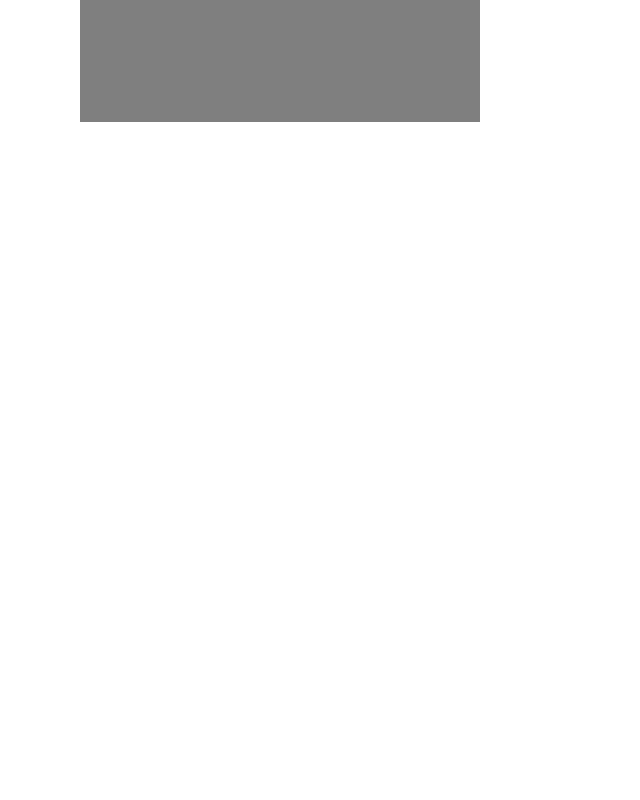
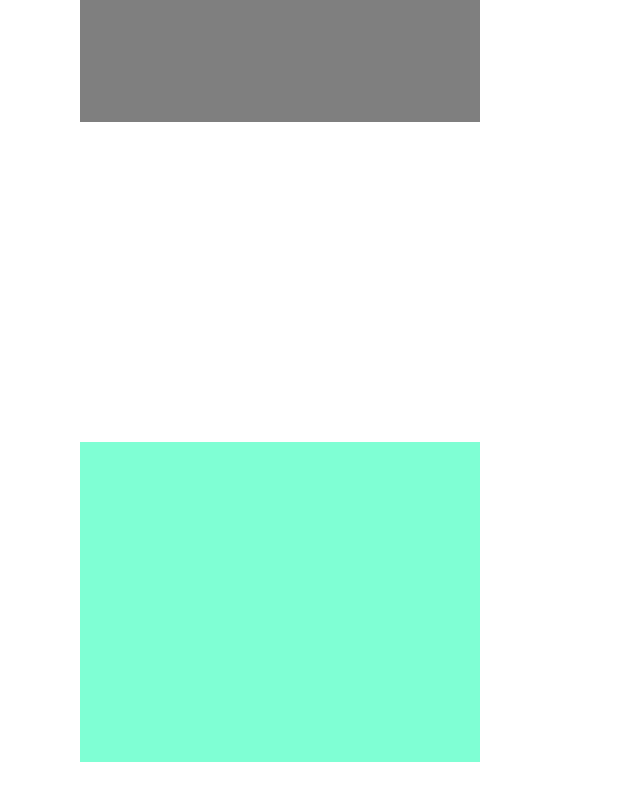
Before and after one commit to travisburns/framermotion, a React (Vite) app in the folder framermotiontut/: page / in a window 1280 px wide. Shown: the part 278-1078 px from the top of the page, without its empty margins (0-640 px from the left). Before the commit the page ends 800 px from the top, so only its background shows below. Built offline with nearby package versions, Linux system fonts and the light colour scheme.

Commit message:
Added onhover and/or ontap functionality to box2

```diff
--- a/framermotiontut/src/App.jsx
+++ b/framermotiontut/src/App.jsx
@@ -1,7 +1,8 @@
 
 import viteLogo from '/vite.svg'
 import './App.css'
-import Box1 from './components/box1/box1'
+import Box1 from './components/Box1/Box1'
+import Box2 from './components/Box2/Box2'
 
 
 function App() {
@@ -10,6 +11,8 @@ function App() {
   return (
    <div className='App'>
     <Box1 />
+    <Box2 />
+
    </div>
 
 
--- /dev/null
+++ b/framermotiontut/src/components/Box2/Box2.jsx
@@ -0,0 +1,24 @@
+import React, { useState } from 'react'
+import { color, motion } from "framer-motion"
+
+
+export default function Box2() {
+
+    const [isAnimating, setIsAnimating] = useState(false)
+
+  return (
+    <div className='box-container'>
+      <motion.div
+
+      className='box'
+      whileTap={{
+        scale: 0.9,
+        backgroundColor: "orange"
+      }}
+      >
+
+
+      </motion.div>
+    </div>
+  )
+}
```
